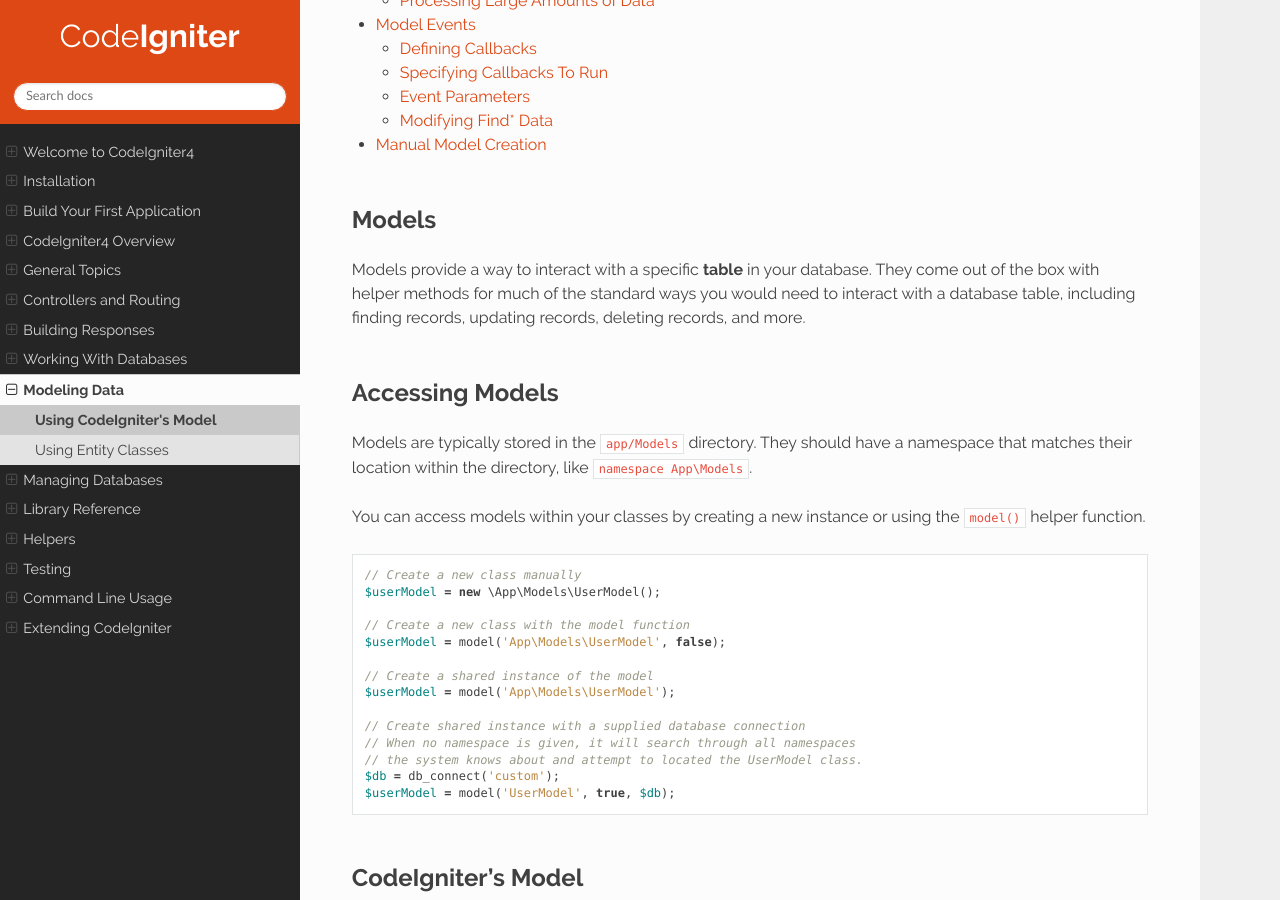
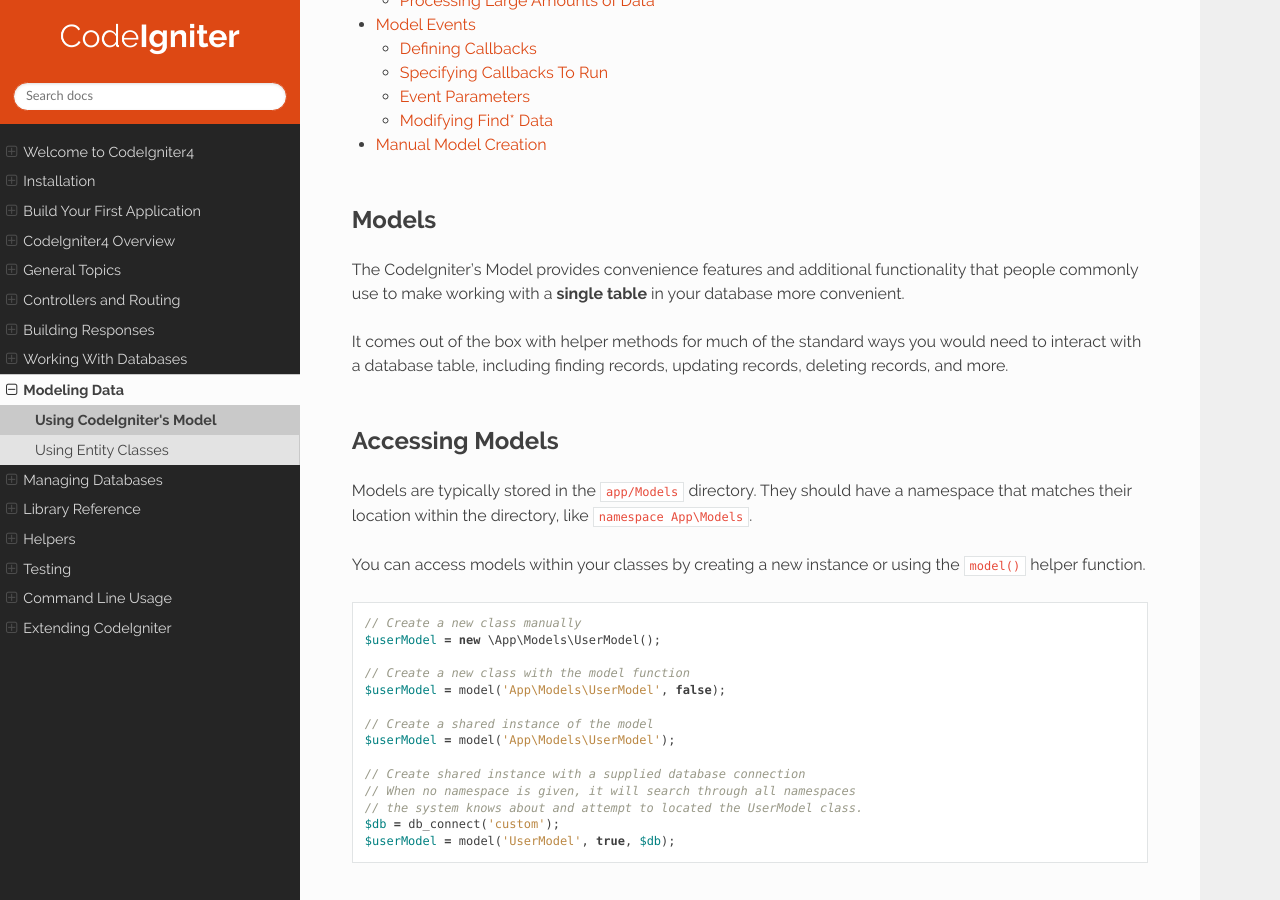
Before and after one commit to NEKOGET/ci4_user_guide_src, a Sphinx documentation site: the page built from source/models/model.rst, in a window 1280 px wide and 900 px high, scrolled down 551 px. Built offline with Sphinx 7.4.7 and the Read the Docs theme 2.0.0, drawn with Linux system fonts in a browser that asks for light colours; some of the changed text lies outside the part shown.

Commit message:
docs: add about Model and Query Builder
See https://github.com/codeigniter4/CodeIgniter4/issues/5549

```diff
--- a/source/models/model.rst
+++ b/source/models/model.rst
@@ -9,7 +9,10 @@ Using CodeIgniter's Model
 Models
 ======
 
-Models provide a way to interact with a specific **table** in your database. They come out of the box with helper
+The CodeIgniter's Model provides convenience features and additional functionality
+that people commonly use to make working with a **single table** in your database more convenient.
+
+It comes out of the box with helper
 methods for much of the standard ways you would need to interact with a database table, including finding records,
 updating records, deleting records, and more.
 
@@ -705,6 +708,11 @@ very elegant use::
                        ->orderBy('last_login', 'asc')
                        ->findAll();
 
+.. important:: The Model does not provide a perfect interface to the Query Builder.
+    The Model and the Query Builder are separate classes with different purposes.
+    They should not be expected to return the same data.
+    For example, if you need to get the compiledInsert you should do so directly on the builder instance.
+
 .. note:: You can also access the model's database connection seamlessly::
 
     $user_name = $userModel->escape($name);
```
